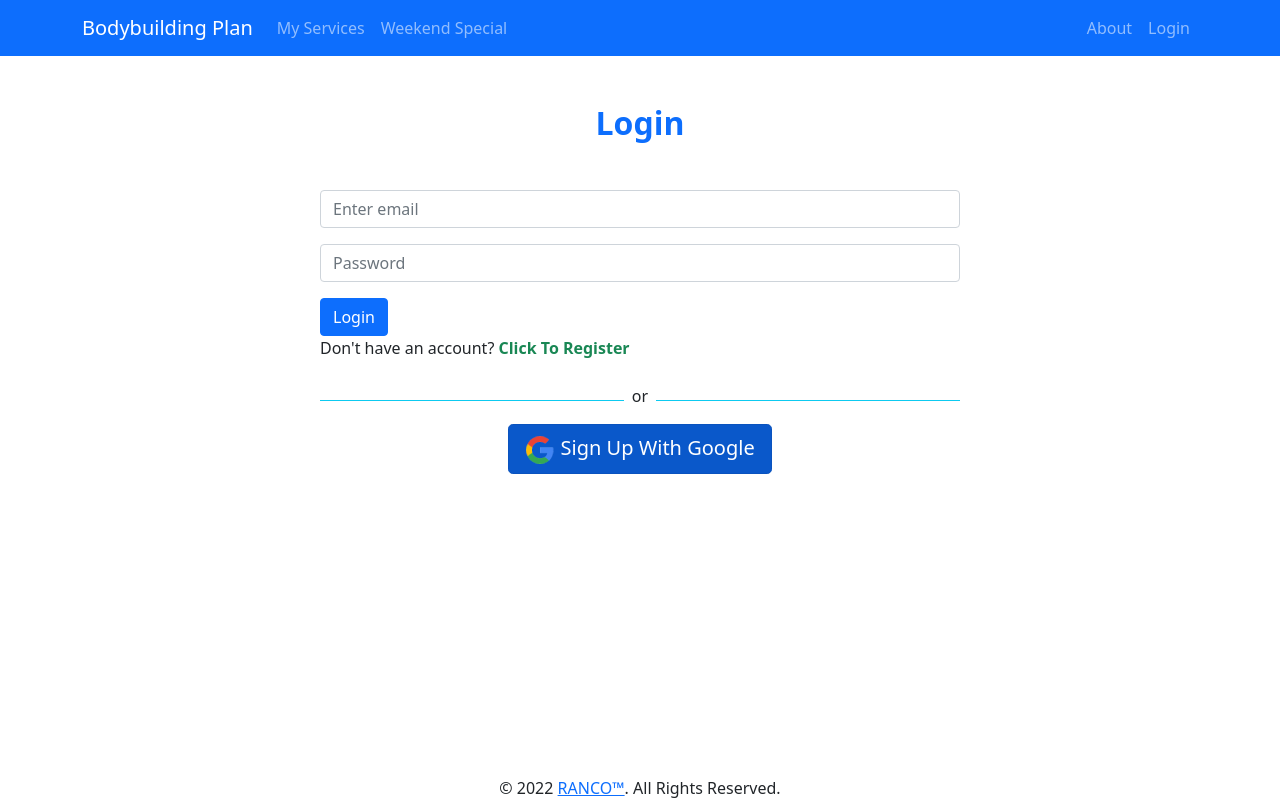
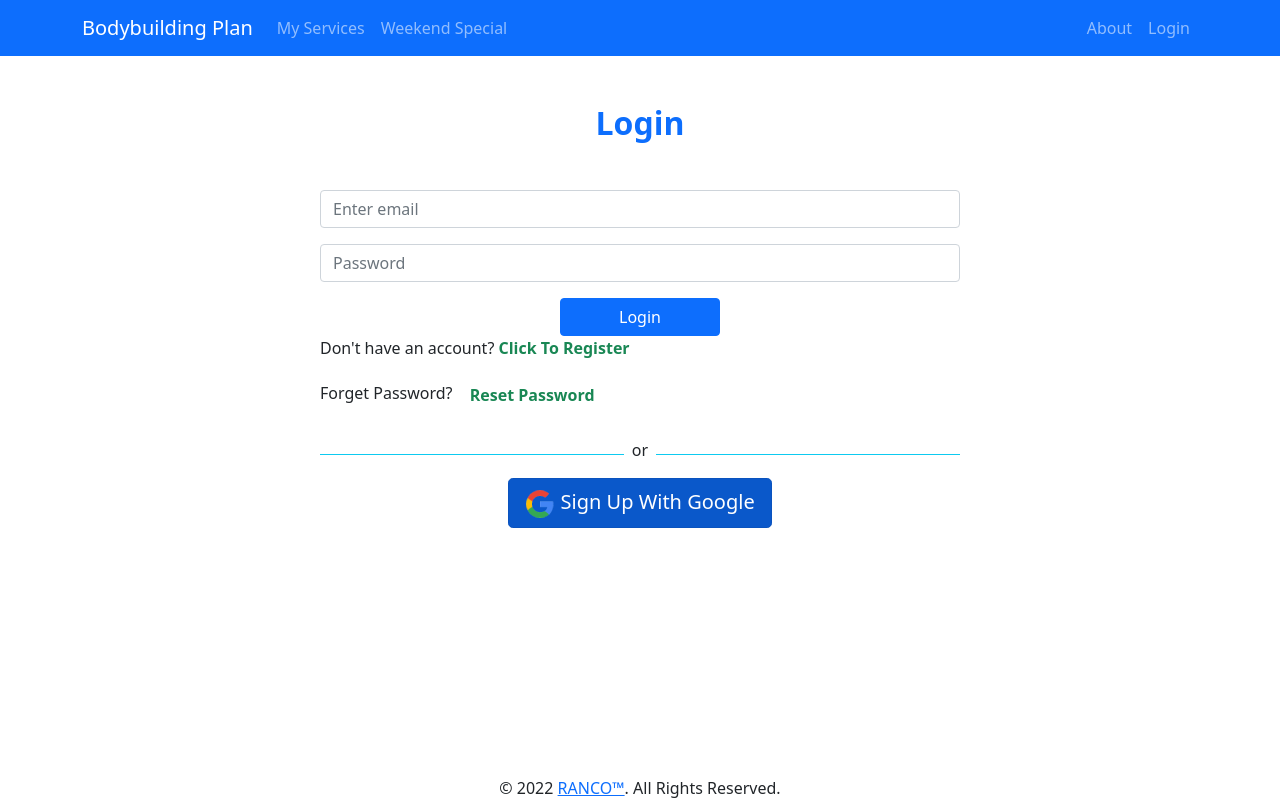
Before and after one commit to mamuntufayel/beginner-task-10, a React (Create React App) app: page /login in a window 1280 px wide. Built offline with nearby package versions, Linux system fonts and the light colour scheme; no server answers.

Commit message:
error handled toast added about route completed

```diff
--- a/package.json
+++ b/package.json
@@ -14,6 +14,7 @@
     "react-firebase-hooks": "^5.0.3",
     "react-router-dom": "^6.3.0",
     "react-scripts": "5.0.1",
+    "react-toastify": "^8.2.0",
     "web-vitals": "^2.1.4"
   },
   "scripts": {
--- a/src/Components/About/About.js
+++ b/src/Components/About/About.js
@@ -2,8 +2,15 @@ import React from "react";
 
 const About = () => {
   return (
-    <div>
-      <h2>Now I am telling you about my goal</h2>
+    <div className="mx-auto text-center">
+      <h2>Abdullah Mamun</h2>
+      <p>
+        Hi,This is Mamun.I am learning web developing in Programming Hero web
+        development course.I started from the beginning of the web developing
+        field since january going as well.The journey is not easier to me.I am
+        learning gradually.Working hard and my goal is to be a better developer
+        in this web development field. Thank You{" "}
+      </p>
     </div>
   );
 };
--- a/src/Components/Login/Login.js
+++ b/src/Components/Login/Login.js
@@ -1,9 +1,14 @@
 import React, { useState } from "react";
 import { Button, Form } from "react-bootstrap";
-import { useSignInWithEmailAndPassword } from "react-firebase-hooks/auth";
+import {
+  useSendPasswordResetEmail,
+  useSignInWithEmailAndPassword,
+} from "react-firebase-hooks/auth";
 import { Link, useLocation, useNavigate } from "react-router-dom";
 import auth from "../../firebase.init";
 import SocialLogin from "../SocialLogin/SocialLogin";
+import { ToastContainer, toast } from "react-toastify";
+import "react-toastify/dist/ReactToastify.css";
 
 const Login = () => {
   const [email, setEmail] = useState("");
@@ -13,8 +18,14 @@ const Login = () => {
   const navigate = useNavigate();
   const location = useLocation();
   let from = location.state?.from?.pathname || "/";
+  let showError;
 
-  let showError;
+  const [sendPasswordResetEmail, sending] = useSendPasswordResetEmail(auth);
+
+  const handleToResetPassword = async () => {
+    await sendPasswordResetEmail(email);
+    toast("Sent email");
+  };
 
   const handleEmailAtBlur = (event) => {
     setEmail(event.target.value);
@@ -63,7 +74,11 @@ const Login = () => {
         </Form.Group>
 
         {showError}
-        <Button variant="primary" type="submit">
+        <Button
+          className="w-25 mx-auto d-block"
+          variant="primary"
+          type="submit"
+        >
           Login
         </Button>
         <p>
@@ -77,7 +92,20 @@ const Login = () => {
             </Link>
           </span>
         </p>
+        <p>
+          Forget Password? <span> </span>
+          <span>
+            <Button
+              onClick={handleToResetPassword}
+              className="fw-bolder text-decoration-none text-success"
+              variant="link"
+            >
+              Reset Password
+            </Button>
+          </span>
+        </p>
         <SocialLogin></SocialLogin>
+        <ToastContainer></ToastContainer>
       </Form>
     </div>
   );
--- a/src/Components/SignUp/SignUp.js
+++ b/src/Components/SignUp/SignUp.js
@@ -4,6 +4,8 @@ import { Link, useNavigate } from "react-router-dom";
 import { useCreateUserWithEmailAndPassword } from "react-firebase-hooks/auth";
 import auth from "../../firebase.init";
 import SocialLogin from "../SocialLogin/SocialLogin";
+import { ToastContainer, toast } from "react-toastify";
+import "react-toastify/dist/ReactToastify.css";
 const SignUp = () => {
   const [email, setEmail] = useState("");
   const [password, setPassword] = useState("");
@@ -11,7 +13,7 @@ const SignUp = () => {
   const navigate = useNavigate();
   let showError;
 
-  const [createUserWithEmailAndPassword, user, loading, error] =
+  const [createUserWithEmailAndPassword, user, error] =
     useCreateUserWithEmailAndPassword(auth, { sendEmailVerification: true });
 
   const handleEmailAtBlur = (event) => {
@@ -39,11 +41,11 @@ const SignUp = () => {
   const handleOnSubmit = (event) => {
     event.preventDefault();
     if (password !== confirmPassword) {
-      alert("Password Did not match");
+      toast("Password Did not match");
       return;
     }
     if (password.length < 6) {
-      alert("Password length must be more than 6");
+      toast("Password length must be more than 6");
       return;
     }
     createUserWithEmailAndPassword(email, password);
@@ -78,7 +80,7 @@ const SignUp = () => {
           />
         </Form.Group>
 
-        {error}
+        {showError}
         <Button variant="primary" type="submit">
           Register
         </Button>
@@ -94,6 +96,7 @@ const SignUp = () => {
           </span>
         </p>
         <SocialLogin></SocialLogin>
+        <ToastContainer />
       </Form>
     </div>
   );
```
Also changed, not shown: src/Images/My pic/44.png (added), 1 other file (tests, documents, lock files or other folders).
